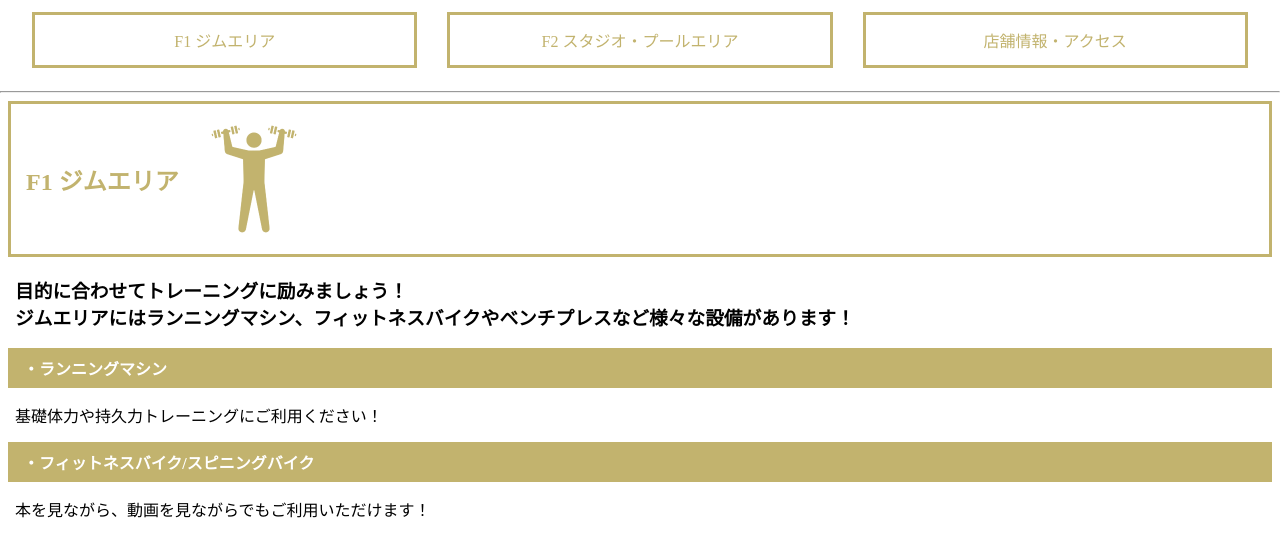
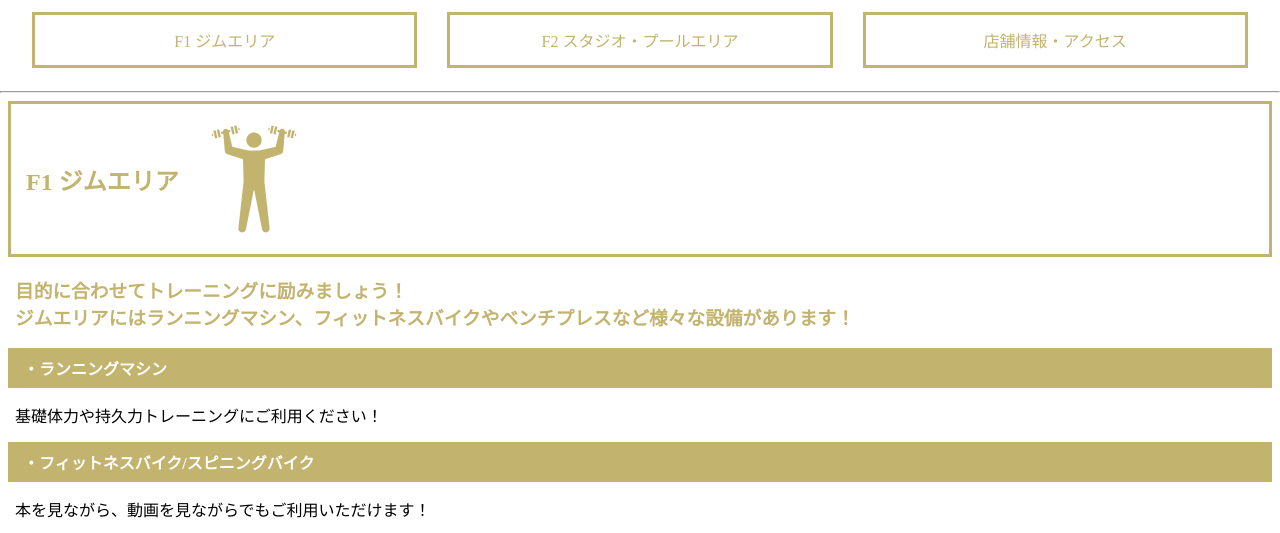
Before and after one commit to hakamata-1106/morioka-gym, a plain HTML site: page facilities-guide.html in a window 1280 px wide. Shown: the part 239-772 px from the top of the page. Drawn offline with Linux system fonts and the light colour scheme.

Commit message:
施設案内のh3の文字色変更

```diff
--- a/facilities-guide.css
+++ b/facilities-guide.css
@@ -56,6 +56,7 @@ h1 {
 }
 
 h3{
+    color: rgb(194, 179, 110);
     margin-left: 15px;
 }
 
```
